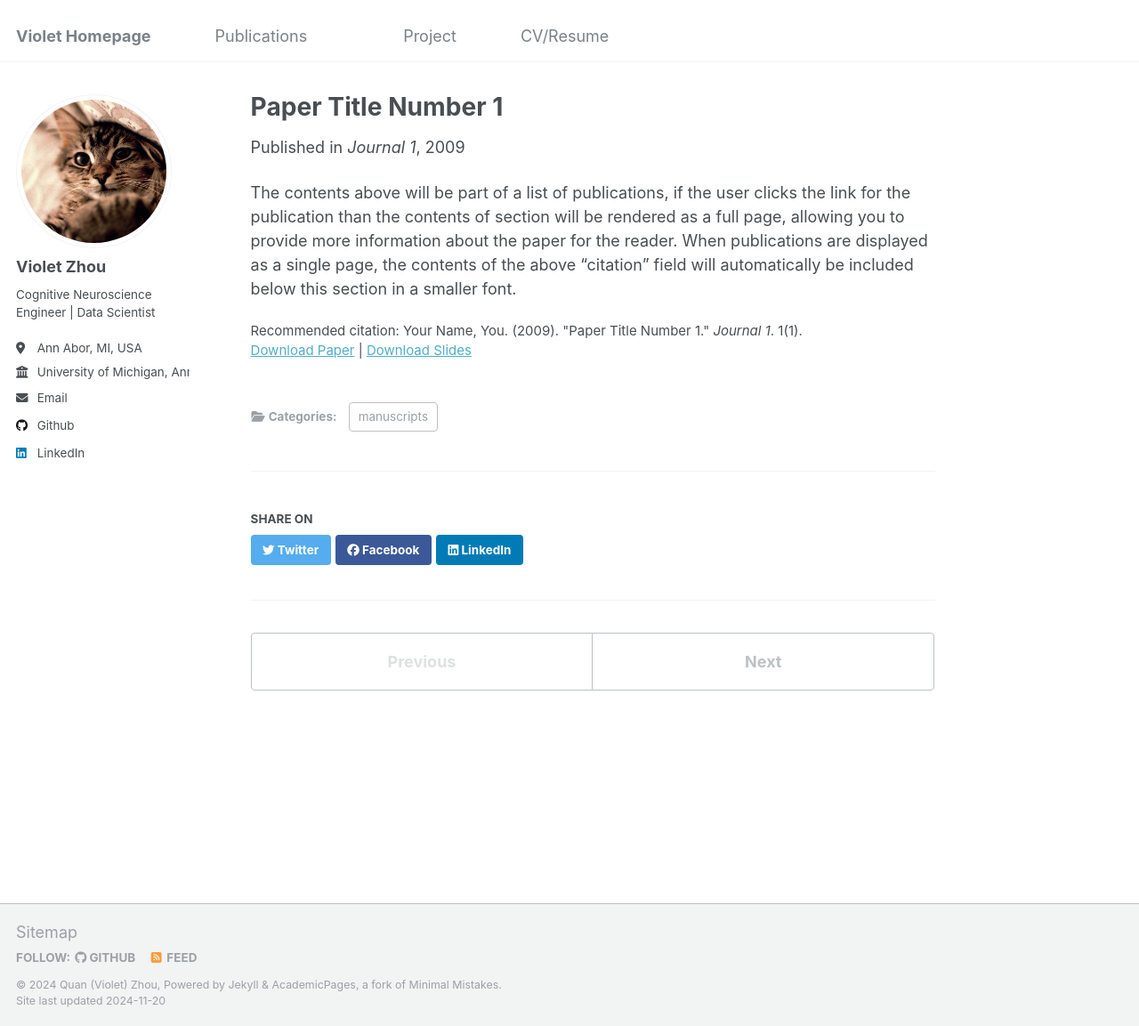
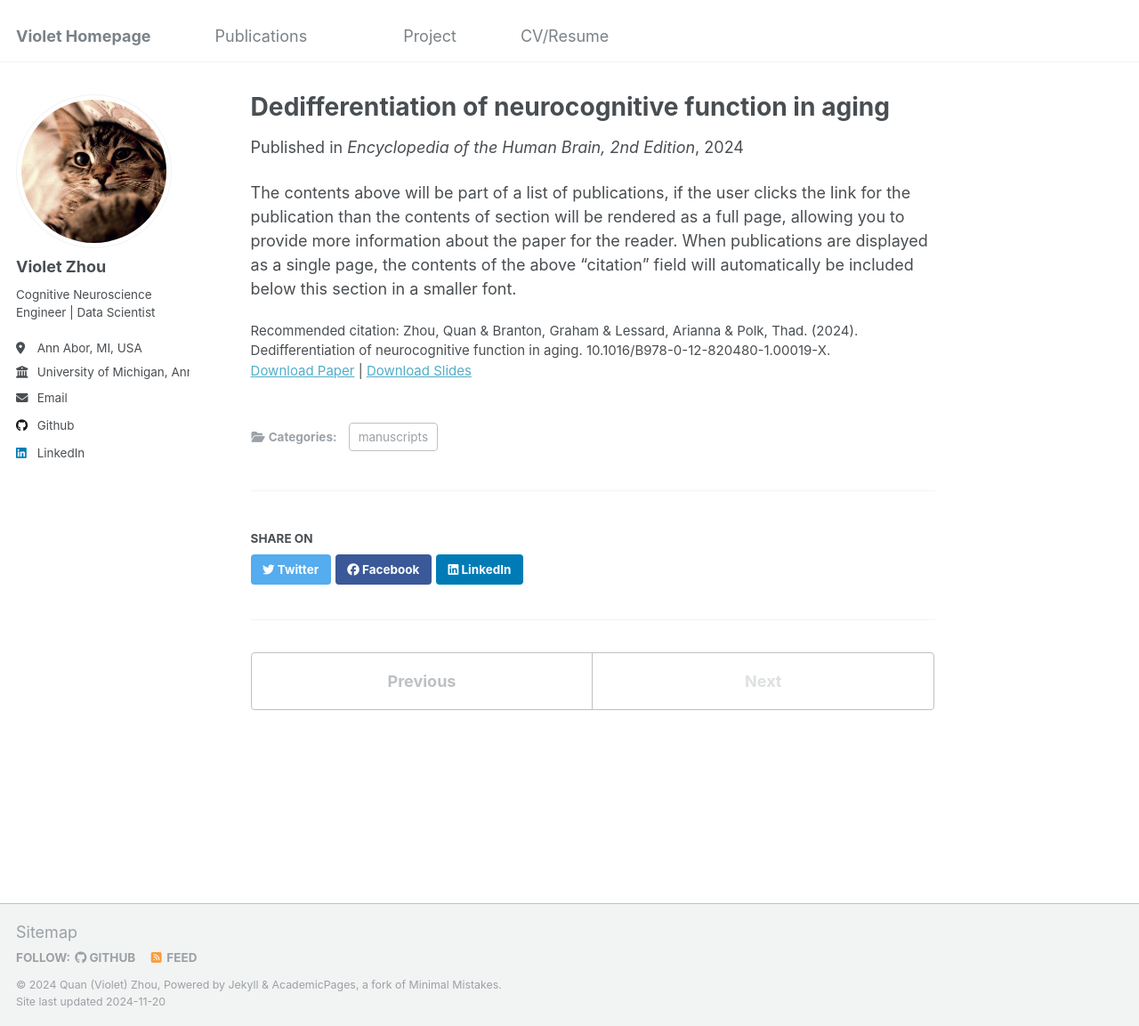
Before and after one commit to Quan-VioletZhou/violet_academicpage, a Jekyll site: the page built from _publications/2009-10-01-paper-title-number-1.md, in a window 1280 px wide and 1153 px high. Shown: the whole window at 89% size. Built offline with Jekyll 4.4.1, drawn with Linux system fonts in a browser that asks for light colours.

Commit message:
update publications

```diff
--- a/_pages/publications.html
+++ b/_pages/publications.html
@@ -6,7 +6,7 @@ author_profile: true
 ---
 
 {% if site.author.googlescholar %}
-  <div class="wordwrap">You can also find my articles on <a href="{{site.author.googlescholar}}">my Google Scholar profile</a>.</div>
+  <div class="wordwrap">You can also find my articles on <a href="{{https://scholar.google.com/citations?hl=en&view_op=list_works&gmla=AL3_zig-0NUq6A6D-f0ceMB09IyO2Zc1FVHvbmHvDBL5N34TEu2lFYBYaHCVTzoYaApPcXHJBPtwyHeZgBw0fA&user=dQdDGRMAAAAJ}}">my Google Scholar profile</a>.</div>
 {% endif %}
 
 {% include base_path %}
--- a/_publications/2009-10-01-paper-title-number-1.md
+++ b/_publications/2009-10-01-paper-title-number-1.md
@@ -1,14 +1,14 @@
 ---
-title: "Paper Title Number 1"
+title: "Dedifferentiation of neurocognitive function in aging"
 collection: publications
 category: manuscripts
 permalink: /publication/2009-10-01-paper-title-number-1
-excerpt: 'This paper is about the number 1. The number 2 is left for future work.'
-date: 2009-10-01
-venue: 'Journal 1'
-slidesurl: 'http://academicpages.github.io/files/slides1.pdf'
-paperurl: 'http://academicpages.github.io/files/paper1.pdf'
-citation: 'Your Name, You. (2009). &quot;Paper Title Number 1.&quot; <i>Journal 1</i>. 1(1).'
+excerpt: 'This paper is about neural dedifferentiation in cognitive aging'
+date: 2024-10-01
+venue: 'Encyclopedia of the Human Brain, 2nd Edition'
+slidesurl: 'http://academicpages.github.io/files/Zhou_etal.,2024.pdf'
+paperurl: 'https://www.researchgate.net/publication/377031848_Dedifferentiation_of_neurocognitive_function_in_aging'
+citation: 'Zhou, Quan & Branton, Graham & Lessard, Arianna & Polk, Thad. (2024). Dedifferentiation of neurocognitive function in aging. 10.1016/B978-0-12-820480-1.00019-X.'
 ---
 
 The contents above will be part of a list of publications, if the user clicks the link for the publication than the contents of section will be rendered as a full page, allowing you to provide more information about the paper for the reader. When publications are displayed as a single page, the contents of the above "citation" field will automatically be included below this section in a smaller font.
```
Also changed, not shown: images/violet_img.jpg (added), 1 other file.
